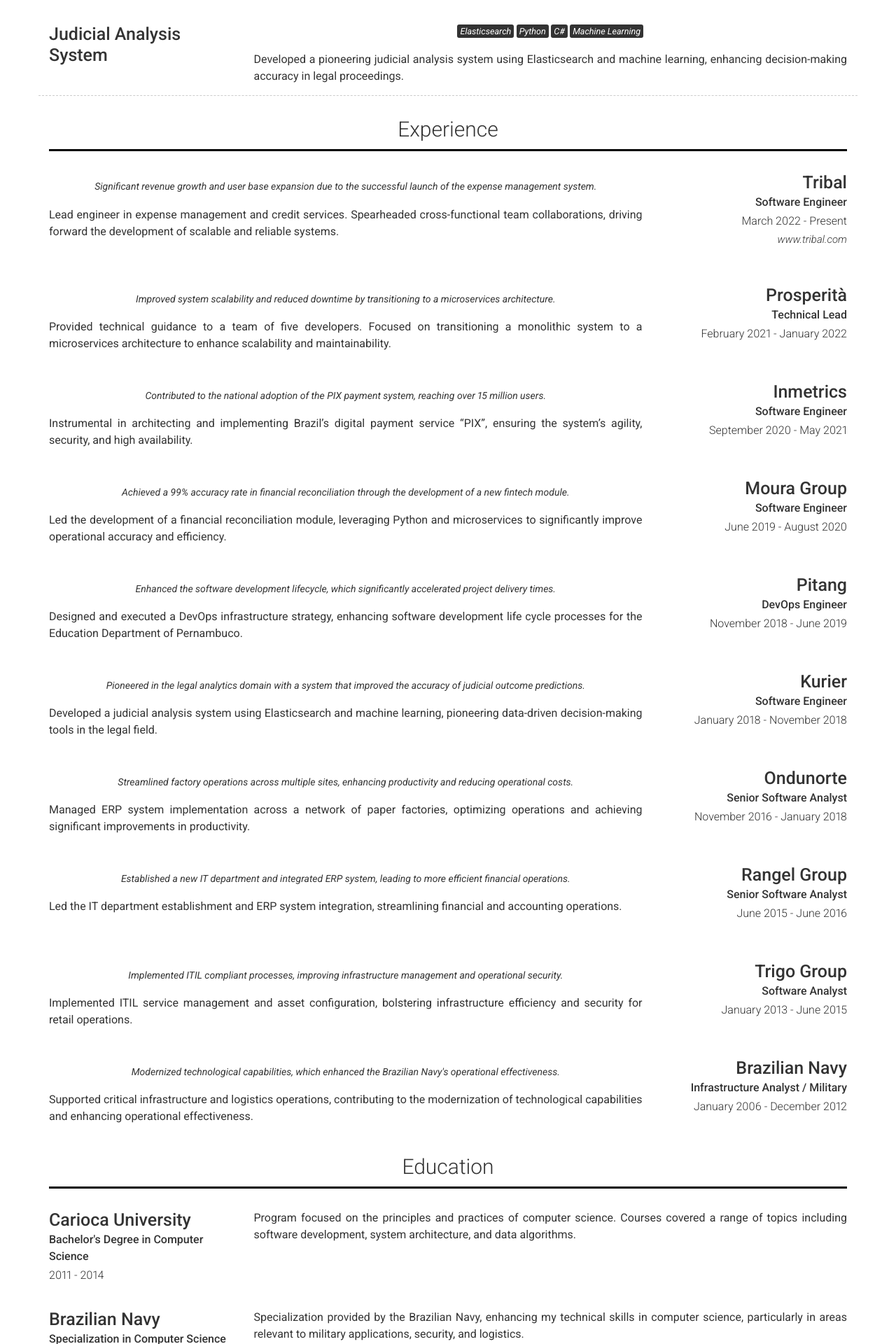
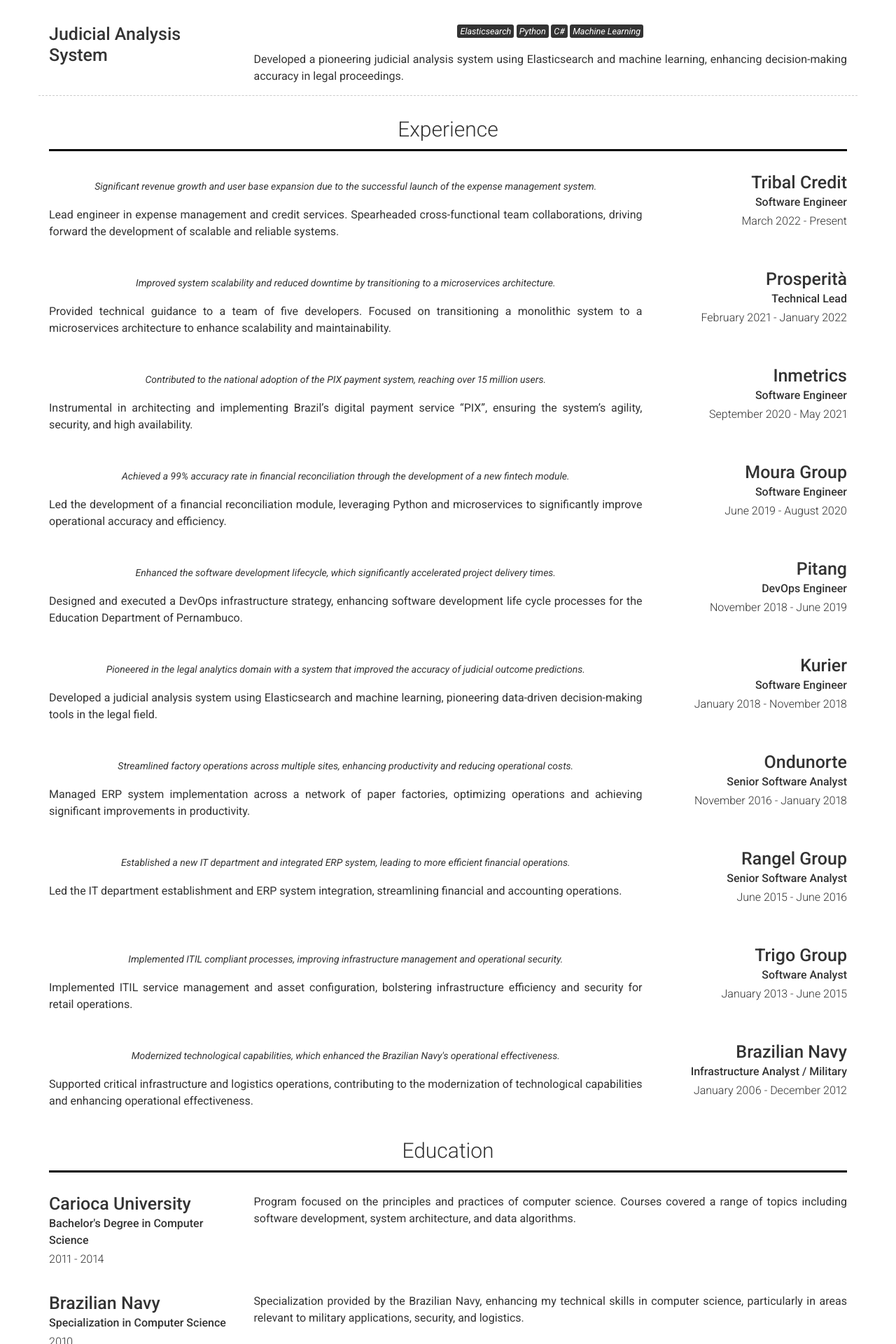
Before and after one commit to AndersonMonteiro/andersonmont-site, a Jekyll site: the page built from index.md, in a window 1280 px wide. Shown: the part 1409-3329 px from the top of the page at 70% size. Built offline with Jekyll 4.4.1, drawn with Linux system fonts in a browser that asks for light colours; nearby versions of some CDN libraries.

Commit message:
Update title in _config.yml and add border-bottom style in dark.scss

```diff
--- a/_config.yml
+++ b/_config.yml
@@ -145,10 +145,10 @@ content:
     layout: list
     content:
       - layout: right
-        title: Tribal
+        title: Tribal Credit
         sub_title: Software Engineer
         caption: March 2022 - Present
-        link: www.tribal.com
+        # link: www.tribal.com
         quote: >
           Significant revenue growth and user base expansion due to the successful launch of the expense management system.
         description: |
--- a/_sass/dark.scss
+++ b/_sass/dark.scss
@@ -13,3 +13,9 @@
     color: #477dca;
   }
 }
+
+.dark {
+  h3 {
+    border-bottom: solid 3px #e6e6e6;
+  }
+}
```
